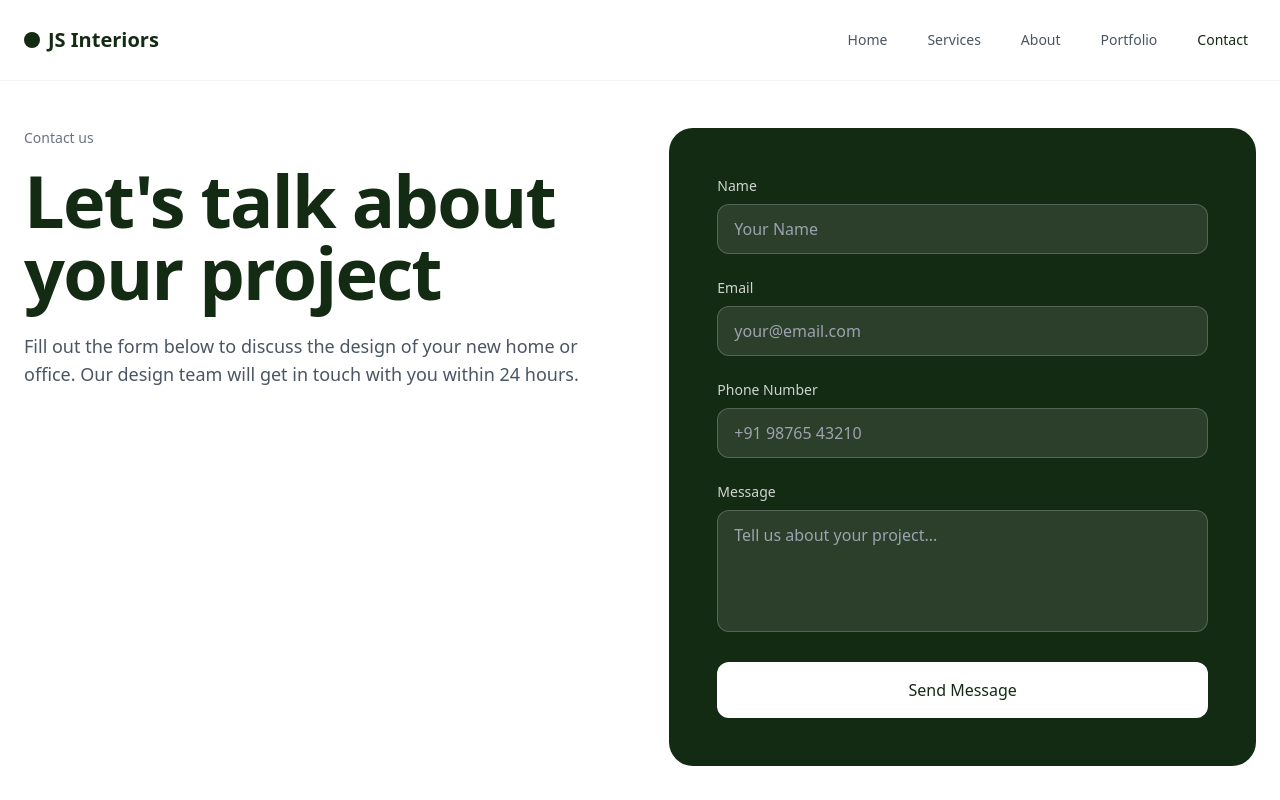
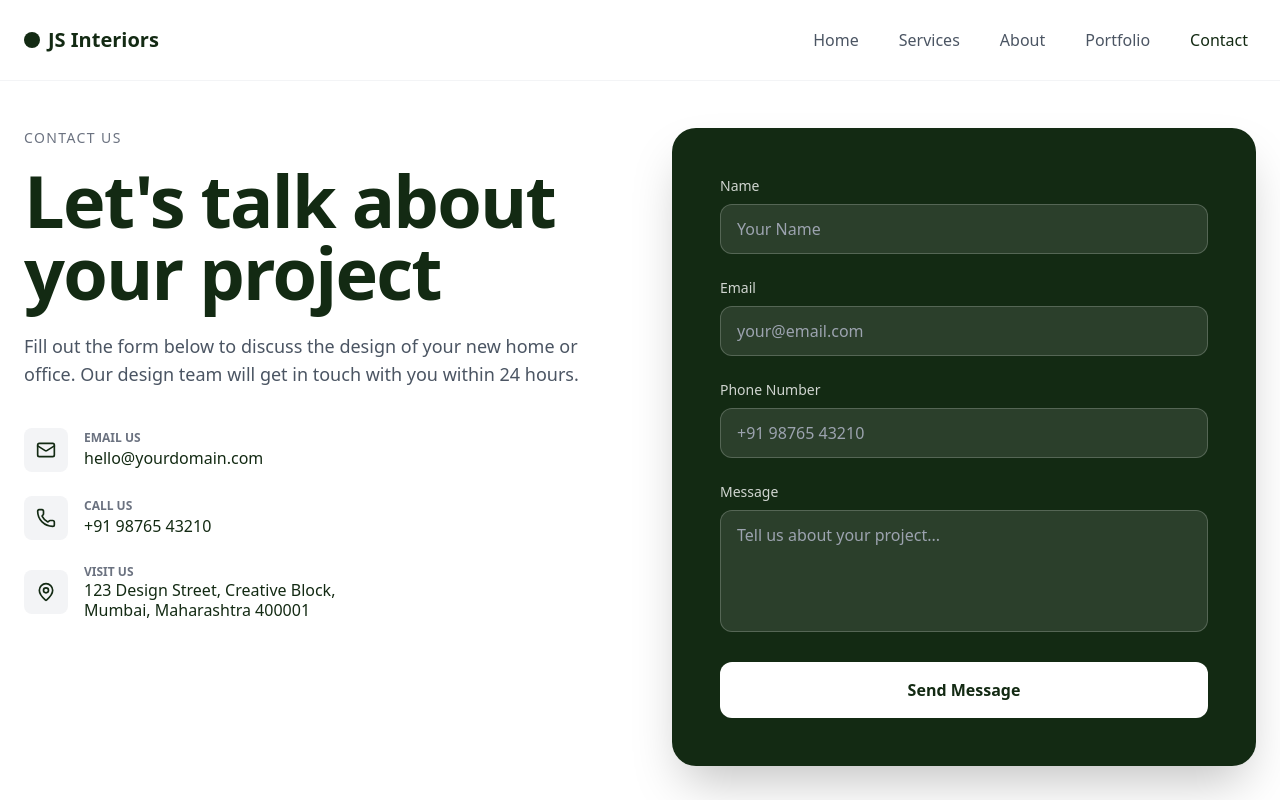
Before and after one commit to iamjitendrasuthar/Interior-Design-Website, a Next.js app: page /contact in a window 1280 px wide. Shown: the top 800 px of the page. Built offline with nearby package versions, Linux system fonts and the light colour scheme.

Commit message:
Fixed some old issue

```diff
--- a/app/contact/page.jsx
+++ b/app/contact/page.jsx
@@ -3,6 +3,7 @@ import { motion } from "framer-motion";
 import emailjs from "@emailjs/browser";
 import { useRef, useState } from "react";
 import toast, { Toaster } from "react-hot-toast";
+import { Mail, Phone, MapPin } from "lucide-react";
 
 export default function Contact() {
   const formRef = useRef();
@@ -10,7 +11,6 @@ export default function Contact() {
 
   const sendEmail = async (e) => {
     e.preventDefault();
-
     if (isSubmitting) return;
 
     setIsSubmitting(true);
@@ -23,30 +23,24 @@ export default function Contact() {
 
     try {
       await sendRequest();
-
       toast.success("Message sent successfully ✅", { id: toastId });
       formRef.current.reset();
     } catch (err) {
-      console.log("First attempt failed", err);
-
+      console.log("Error:", err);
       try {
         await new Promise((res) => setTimeout(res, 2000));
         await sendRequest();
-
         toast.success("Message sent successfully ✅", { id: toastId });
         formRef.current.reset();
       } catch (error) {
-        console.log("Retry failed", error);
         toast.error("Network issue 😢 Please try again.", { id: toastId });
       }
     }
-
     setIsSubmitting(false);
   };
 
   return (
     <div className="w-full pt-32 pb-24 max-w-7xl mx-auto px-6 relative">
-      {/* Toaster component ko render karna zaroori hai taaki toasts screen par dikhein */}
       <Toaster
         position="top-right"
         toastOptions={{
@@ -64,25 +58,32 @@ export default function Contact() {
           initial={{ opacity: 0, x: -30 }}
           animate={{ opacity: 1, x: 0 }}
           transition={{ duration: 0.6 }}
-          className="md:w-1/2"
+          className="md:w-1/2 w-full"
         >
-          <span className="text-sm font-medium text-gray-500 mb-4 block">
+          <span className="text-sm font-medium text-gray-500 mb-4 block uppercase tracking-widest">
             Contact us
           </span>
           <h1 className="text-5xl md:text-7xl font-semibold tracking-tight text-[#132A13] mb-6 leading-tight">
             Let's talk about your project
           </h1>
-          <p className="text-gray-600 text-lg mb-8">
+          <p className="text-gray-600 text-lg mb-10">
             Fill out the form below to discuss the design of your new home or
             office. Our design team will get in touch with you within 24 hours.
           </p>
+
+          {/* Desktop Only Contact Details (Hidden on Mobile) */}
+          <div className="hidden md:flex flex-col gap-6">
+            <ContactInfo />
+          </div>
         </motion.div>
 
+        {/* --- RIGHT SIDE: FORM & MOBILE CONTACT INFO --- */}
+        <div className="w-full md:w-1/2">
           <motion.div
             initial={{ opacity: 0, x: 30 }}
             animate={{ opacity: 1, x: 0 }}
             transition={{ duration: 0.6 }}
-          className="md:w-1/2 bg-[#132A13] rounded-3xl p-8 md:p-12 w-full text-white"
+            className="bg-[#132A13] rounded-3xl p-8 md:p-12 w-full text-white shadow-2xl"
           >
             <form
               ref={formRef}
@@ -90,7 +91,9 @@ export default function Contact() {
               className="flex flex-col gap-6"
             >
               <div>
-              <label className="block text-sm mb-2 opacity-80">Name</label>
+                <label className="block text-sm mb-2 opacity-80 font-medium">
+                  Name
+                </label>
                 <input
                   type="text"
                   name="name"
@@ -101,7 +104,9 @@ export default function Contact() {
               </div>
 
               <div>
-              <label className="block text-sm mb-2 opacity-80">Email</label>
+                <label className="block text-sm mb-2 opacity-80 font-medium">
+                  Email
+                </label>
                 <input
                   type="email"
                   name="email"
@@ -110,8 +115,9 @@ export default function Contact() {
                   className="w-full bg-white/10 border border-white/20 rounded-xl px-4 py-3 text-white focus:outline-none focus:border-white/50 transition-colors"
                 />
               </div>
+
               <div>
-              <label className="block text-sm mb-2 opacity-80">
+                <label className="block text-sm mb-2 opacity-80 font-medium">
                   Phone Number
                 </label>
                 <input
@@ -124,7 +130,9 @@ export default function Contact() {
               </div>
 
               <div>
-              <label className="block text-sm mb-2 opacity-80">Message</label>
+                <label className="block text-sm mb-2 opacity-80 font-medium">
+                  Message
+                </label>
                 <textarea
                   name="message"
                   required
@@ -137,17 +145,65 @@ export default function Contact() {
               <button
                 type="submit"
                 disabled={isSubmitting}
-              className={`bg-white text-[#132A13] px-8 py-4 rounded-xl font-medium transition-all duration-300 ${
+                className={`bg-white text-[#132A13] px-8 py-4 rounded-xl font-bold transition-all duration-300 ${
                   isSubmitting
                     ? "opacity-70 cursor-not-allowed"
-                  : "hover:bg-gray-100 hover:scale-[1.02]"
+                    : "hover:bg-gray-100 hover:scale-[1.02] active:scale-95"
                 }`}
               >
                 {isSubmitting ? "Sending..." : "Send Message"}
               </button>
             </form>
           </motion.div>
+
+          {/* Mobile Only Contact Details (Hidden on Desktop) */}
+          <div className="flex md:hidden flex-col gap-6 mt-12 px-2">
+            <div className="w-12 h-1 bg-[#132A13]/20 rounded-full mb-2" />
+            <ContactInfo />
+          </div>
+        </div>
       </div>
     </div>
   );
 }
+
+// Reusable Contact Info Component
+function ContactInfo() {
+  return (
+    <>
+      <div className="flex items-center gap-4 group">
+        <div className="p-3 bg-gray-100 rounded-lg text-[#132A13]">
+          <Mail size={20} />
+        </div>
+        <div>
+          <p className="text-xs text-gray-500 uppercase font-bold">Email us</p>
+          <p className="text-[#132A13] font-medium">hello@yourdomain.com</p>
+        </div>
+      </div>
+
+      <div className="flex items-center gap-4 group">
+        <div className="p-3 bg-gray-100 rounded-lg text-[#132A13]">
+          <Phone size={20} />
+        </div>
+        <div>
+          <p className="text-xs text-gray-500 uppercase font-bold">Call us</p>
+          <p className="text-[#132A13] font-medium">+91 98765 43210</p>
+        </div>
+      </div>
+
+      <div className="flex items-center gap-4 group">
+        <div className="p-3 bg-gray-100 rounded-lg text-[#132A13]">
+          <MapPin size={20} />
+        </div>
+        <div>
+          <p className="text-xs text-gray-500 uppercase font-bold">Visit us</p>
+          <p className="text-[#132A13] font-medium leading-tight">
+            123 Design Street, Creative Block,
+            <br />
+            Mumbai, Maharashtra 400001
+          </p>
+        </div>
+      </div>
+    </>
+  );
+}
--- a/components/Navbar.jsx
+++ b/components/Navbar.jsx
@@ -29,7 +29,7 @@ export default function Navbar() {
         </Link>
 
         {/* Desktop Links with Flip Animation */}
-        <div className="hidden md:flex items-center gap-6 text-sm font-medium text-gray-600">
+        <div className="hidden md:flex items-center gap-6 text-md font-medium text-gray-600">
           {navLinks.map((link) => {
             const isActive = pathname === link.path;
 
@@ -94,7 +94,7 @@ export default function Navbar() {
                 key={link.path}
                 href={link.path}
                 onClick={() => setIsOpen(false)}
-                className={`text-left font-medium ${pathname === link.path ? "text-[#132A13]" : "text-gray-600"}`}
+                className={`text-left text-lg font-medium ${pathname === link.path ? "text-[#132A13]" : "text-gray-600"}`}
               >
                 {link.name}
               </Link>
--- a/components/WhatsAppWidget.tsx
+++ b/components/WhatsAppWidget.tsx
@@ -1,92 +1,15 @@
-// "use client";
-// import React, { useState } from "react";
-// import { MessageCircle, X, Send } from "lucide-react";
+"use client";
+import Script from "next/script";
 
-// const WhatsAppWidget = () => {
-//   const [isOpen, setIsOpen] = useState(false);
-//   const [message, setMessage] = useState("");
+export default function WhatsAppWidget() {
+  return (
+    <div className="whatsapp-safe-container relative overflow-hidden pointer-events-none">
+      <Script src="https://elfsightcdn.com/platform.js" strategy="lazyOnload" />
 
-//   const phoneNumber = "919521985145";
-
-//   const handleSendMessage = (e) => {
-//     e.preventDefault();
-//     if (!message.trim()) return;
-
-//     const url = `https://wa.me/${phoneNumber}?text=${encodeURIComponent(message)}`;
-//     window.open(url, "_blank");
-//     setIsOpen(false);
-//     setMessage("");
-//   };
-
-//   return (
-//     <div
-//       className="flex flex-col items-end z-[999]"
-//       style={{ position: "fixed", right: "20px", bottom: "20px" }}
-//     >
-//       {/* Chat Window */}
-//       {isOpen && (
-//         <div className="mb-4 w-80 bg-white rounded-3xl shadow-xl border border-gray-200 overflow-hidden">
-//           {/* Header */}
-//           <div className="bg-[#132A13] text-white p-4 rounded-t-3xl flex flex-col">
-//             <h3 className="font-bold text-lg">JS Interiors</h3>
-//             <span className="text-xs opacity-80 mt-1">
-//               Typically replies within an hour
-//             </span>
-//           </div>
-
-//           {/* Chat Body */}
-//           <div className="p-4 flex flex-col gap-3">
-//             <div className="bg-gray-100 p-3 rounded-xl shadow-inner text-sm text-black">
-//               👋 Hi there! How can we help you with your interior design today?
-//             </div>
-
-//             <form onSubmit={handleSendMessage} className="flex flex-col gap-2">
-//               <textarea
-//                 className="w-full p-3 border border-gray-300 rounded-xl text-black placeholder-gray-400 focus:outline-none focus:ring-2 focus:ring-[#132A13] resize-none"
-//                 placeholder="Type your message..."
-//                 rows="3"
-//                 value={message}
-//                 onChange={(e) => setMessage(e.target.value)}
-//                 style={{ paddingLeft: "4px", paddingTop: "4px" }}
-//               />
-//               <button
-//                 type="submit"
-//                 className="w-full flex justify-center items-center gap-2 py-2 bg-[#132A13] text-white font-semibold rounded-xl hover:bg-[#25D366] transition-colors"
-//               >
-//                 Start Chat <Send size={16} />
-//               </button>
-//             </form>
-//           </div>
-//         </div>
-//       )}
-
-//       {/* Floating Button */}
-//       <button
-//         onClick={() => setIsOpen(!isOpen)}
-//         className="ml-auto block bg-white text-[#25D366] p-4 rounded-full shadow-lg hover:scale-110 transition-transform border border-gray-200"
-//       >
-//         {isOpen ? <X size={26} /> : <MessageCircle size={28} />}
-//       </button>
-//     </div>
-//   );
-// };
-
-// export default WhatsAppWidget;
-"use client";
-import { useEffect } from "react";
-
-export default function ElfsightWhatsApp() {
-  useEffect(() => {
-    const script = document.createElement("script");
-    script.src = "https://elfsightcdn.com/platform.js";
-    script.async = true;
-    document.body.appendChild(script);
-  }, []);
-
-  return (
-    <div
-      className="elfsight-app-e054793e-906a-4c1e-bc3b-513162fa0c24"
-      data-elfsight-app-lazy
-    ></div>
+      <div
+        className="elfsight-app-e054793e-906a-4c1e-bc3b-513162fa0c24 pointer-events-auto"
+        data-elfsight-app-lazy
+      ></div>
+    </div>
   );
 }
```
Lines whose indentation alone changed are shown as unchanged.
